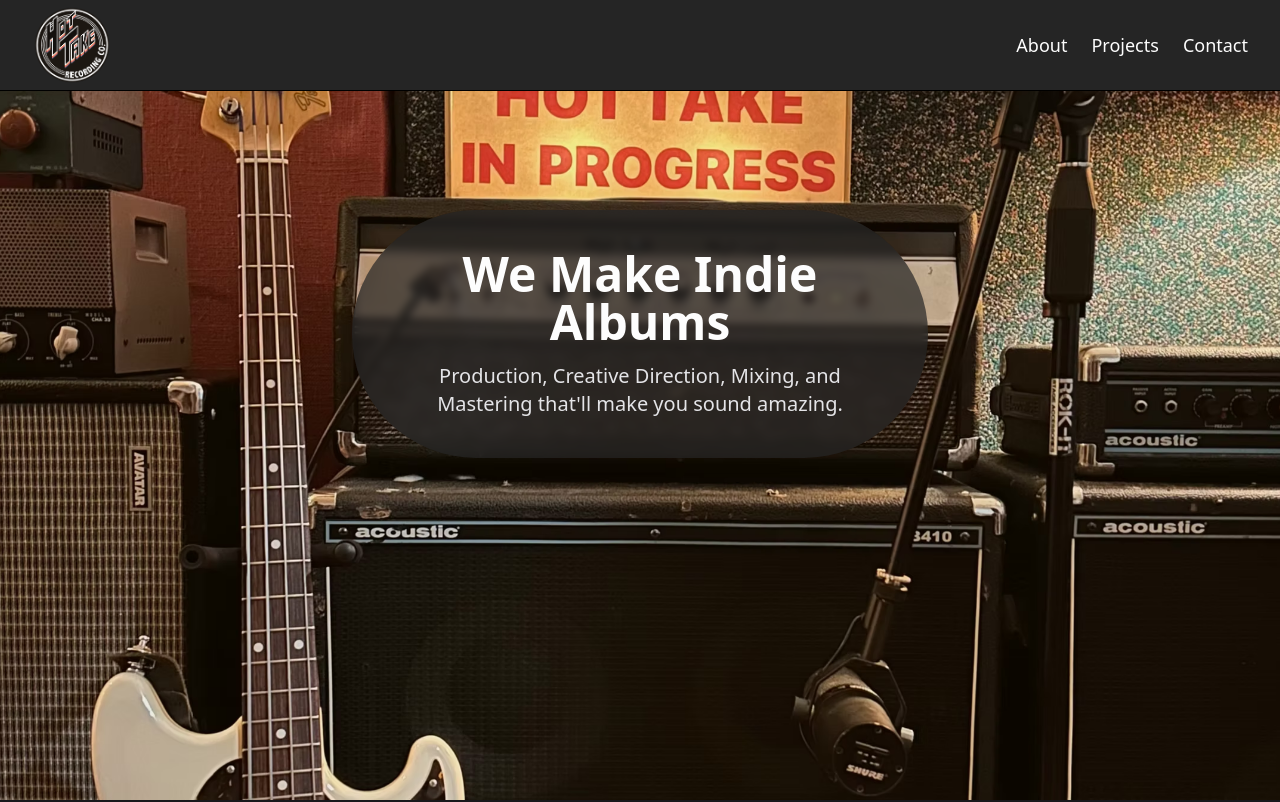
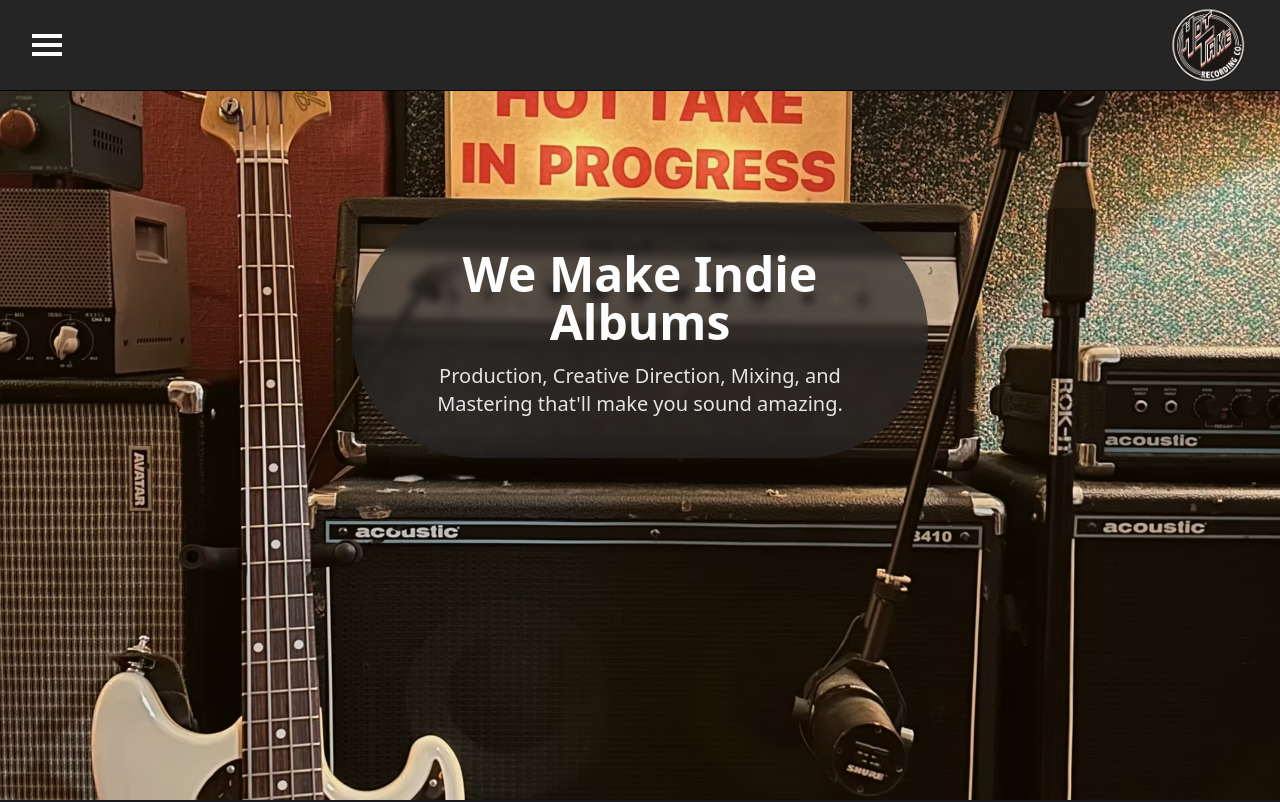
Before and after one commit to aaronbrown2/htrc, a Next.js app: page / in a window 1280 px wide. Shown: the top 802 px of the page. Built offline with nearby package versions, Linux system fonts and the light colour scheme.

Commit message:
Fix branding navigation and footer links

```diff
--- a/app/components/Footer.tsx
+++ b/app/components/Footer.tsx
@@ -2,13 +2,13 @@ export default function Footer () {
     return (
         <footer className="py-6 bg-black border-t border-gray-800 text-center text-zinc-600 text-sm">
             <div className="flex justify-center space-x-4 mb-2">
-                <a href="https://twitter.com/htrc" target="_blank" rel="noreferrer noopener" aria-label="YouTube">
+                <a href="https://www.youtube.com/@hottakerecordingco9302" target="_blank" rel="noreferrer noopener" aria-label="YouTube">
                     <i className="fab fa-youtube text-3xl text-htrcWhite hover:text-htrcOrange transition duration-300 transform hover:-translate-y-[0.5px]"></i>
                 </a>
-                <a href="https://facebook.com" target="_blank" rel="noopener noreferrer" aria-label="Facebook">
+                <a href="https://www.facebook.com/HotTakeRecordingCo/" target="_blank" rel="noopener noreferrer" aria-label="Facebook">
                     <i className="fab fa-facebook text-3xl text-htrcWhite hover:text-htrcOrange transition duration-300 transform hover:-translate-y-[0.5px]"></i>
                 </a>
-                <a href="https://tiktok.com" target="_blank" rel="noopener noreferrer" aria-label="Instagram">
+                <a href="https://www.instagram.com/hottakerecordingco/" target="_blank" rel="noopener noreferrer" aria-label="Instagram">
                     <i className="fab fa-instagram text-3xl text-htrcWhite hover:text-htrcOrange transition duration-300 transform hover:-translate-y-[0.5px]"></i>
                 </a>
             </div>
--- a/app/components/Header.tsx
+++ b/app/components/Header.tsx
@@ -1,16 +1,63 @@
+'use client';
+
 import Image from 'next/image';
+import { useEffect, useRef, useState } from 'react';
+
+const navItems = [
+  { href: '#about', label: 'About' },
+  { href: '#projects', label: 'Projects' },
+  { href: '#contact', label: 'Contact' },
+];
 
 export default function Header () {
+    const [isOpen, setIsOpen] = useState(false);
+    const headerRef = useRef<HTMLElement>(null);
+
+    useEffect(() => {
+        const handleClick = (event: MouseEvent) => {
+            if (headerRef.current && !headerRef.current.contains(event.target as Node)) {
+                setIsOpen(false);
+            }
+        };
+
+        document.addEventListener('click', handleClick);
+        return () => document.removeEventListener('click', handleClick);
+    }, []);
+
     return (
-        <header className="fixed top-0 w-full z-50 bg-htrcGrey border-b-[1px] border-black">
-        <div className="max-w-7xl mx-auto px-4 sm:px-6 lg:px-8 flex justify-between items-center h-[90px]">
-        <Image src="/img/logo.png" alt="HTRC Logo" width={80} height={80} />
-        <nav className="hidden md:flex space-x-6 text-lg">
-            <a href="#about" className="hover:text-htrcOrange transition duration-300 transform hover:-translate-y-[0.5px]">About</a>
-            <a href="#projects" className="hover:text-htrcOrange transition duration-300 transform hover:-translate-y-[0.5px]">Projects</a>
-            <a href="#contact" className="hover:text-htrcOrange transition duration-300 transform hover:-translate-y-[0.5px]">Contact</a>
-        </nav>
-        </div>
+        <header ref={headerRef} className="fixed top-0 w-full z-50 bg-htrcGrey border-b-[1px] border-black">
+            <div className="max-w-7xl mx-auto px-4 sm:px-6 lg:px-8 flex justify-between items-center h-[90px]">
+                <button
+                    type="button"
+                    className={`htrc-burger ${isOpen ? 'open' : ''}`}
+                    aria-label={isOpen ? 'Close navigation menu' : 'Open navigation menu'}
+                    aria-expanded={isOpen}
+                    aria-controls="site-navigation"
+                    onClick={() => setIsOpen((current) => !current)}
+                >
+                    <span></span>
+                    <span></span>
+                    <span></span>
+                </button>
+                <a href="/" aria-label="Hot Take Recording Co home">
+                    <Image src="/img/logo.png" alt="HTRC Logo" width={80} height={80} priority />
+                </a>
+            </div>
+            <nav
+                id="site-navigation"
+                className={`htrc-main-nav ${isOpen ? 'open' : ''}`}
+                aria-label="Primary navigation"
+            >
+                <ul>
+                    {navItems.map((item) => (
+                        <li key={item.href}>
+                            <a href={item.href} onClick={() => setIsOpen(false)}>
+                                {item.label}
+                            </a>
+                        </li>
+                    ))}
+                </ul>
+            </nav>
         </header>
     )
 }
--- a/app/globals.css
+++ b/app/globals.css
@@ -22,6 +22,77 @@
     animation: fadeInUp 1s ease-out forwards;
 }
 
+.htrc-burger {
+  position: relative;
+  display: inline-flex;
+  width: 42px;
+  height: 42px;
+  flex-direction: column;
+  justify-content: center;
+  gap: 5px;
+  cursor: pointer;
+  background: transparent;
+  border: 0;
+  padding: 0;
+}
+
+.htrc-burger span {
+  display: block;
+  width: 30px;
+  height: 4px;
+  background: #fdfdfd;
+  transition: all 0.3s ease-in-out;
+}
+
+.htrc-burger.open span:nth-child(1) {
+  transform: rotate(45deg) translateY(13px);
+}
+
+.htrc-burger.open span:nth-child(2) {
+  opacity: 0;
+  width: 0;
+}
+
+.htrc-burger.open span:nth-child(3) {
+  transform: rotate(-45deg) translateY(-13px);
+}
+
+.htrc-main-nav {
+  position: fixed;
+  top: 90px;
+  left: -280px;
+  z-index: 40;
+  width: 280px;
+  min-height: calc(100vh - 90px);
+  padding: 32px;
+  background: #151515;
+  border-right: solid #000 3px;
+  transition: left 0.3s ease-in-out, top 0.3s ease-in-out;
+}
+
+.htrc-main-nav.open {
+  left: 0;
+}
+
+.htrc-main-nav ul {
+  list-style-type: none;
+  padding: 0;
+  margin: 0;
+}
+
+.htrc-main-nav a {
+  display: block;
+  margin: 24px 0;
+  color: #fdfdfd;
+  font-size: 1.5rem;
+  text-decoration: none;
+  transition: color 0.3s ease-in-out;
+}
+
+.htrc-main-nav a:hover {
+  color: #ffa000;
+}
+
 .swiper-button-next,
 .swiper-button-prev {
   color: #ffa000 !important;
@@ -43,4 +114,22 @@
     .swiper-button-prev {
       display: none !important;
     }
+
+    .htrc-main-nav {
+      left: 0;
+      top: -100vh;
+      width: 100%;
+      min-height: calc(100vh - 90px);
+      border-right: 0;
+      border-bottom: solid #000 3px;
+    }
+
+    .htrc-main-nav.open {
+      top: 90px;
+    }
+
+    .htrc-main-nav a {
+      font-size: 1.6rem;
+      text-align: center;
+    }
   }
--- a/app/layout.tsx
+++ b/app/layout.tsx
@@ -13,8 +13,12 @@ const geistMono = Geist_Mono({
 });
 
 export const metadata: Metadata = {
-  title: "Create Next App",
-  description: "Generated by create next app",
+  title: "Hot Take Recording Co.",
+  description: "Production, creative direction, mixing, and mastering for indie albums.",
+  icons: {
+    icon: "/img/logo.png",
+    apple: "/img/logo.png",
+  },
 };
 
 export default function RootLayout({
```
Also changed, not shown: app/icon.png (added).
